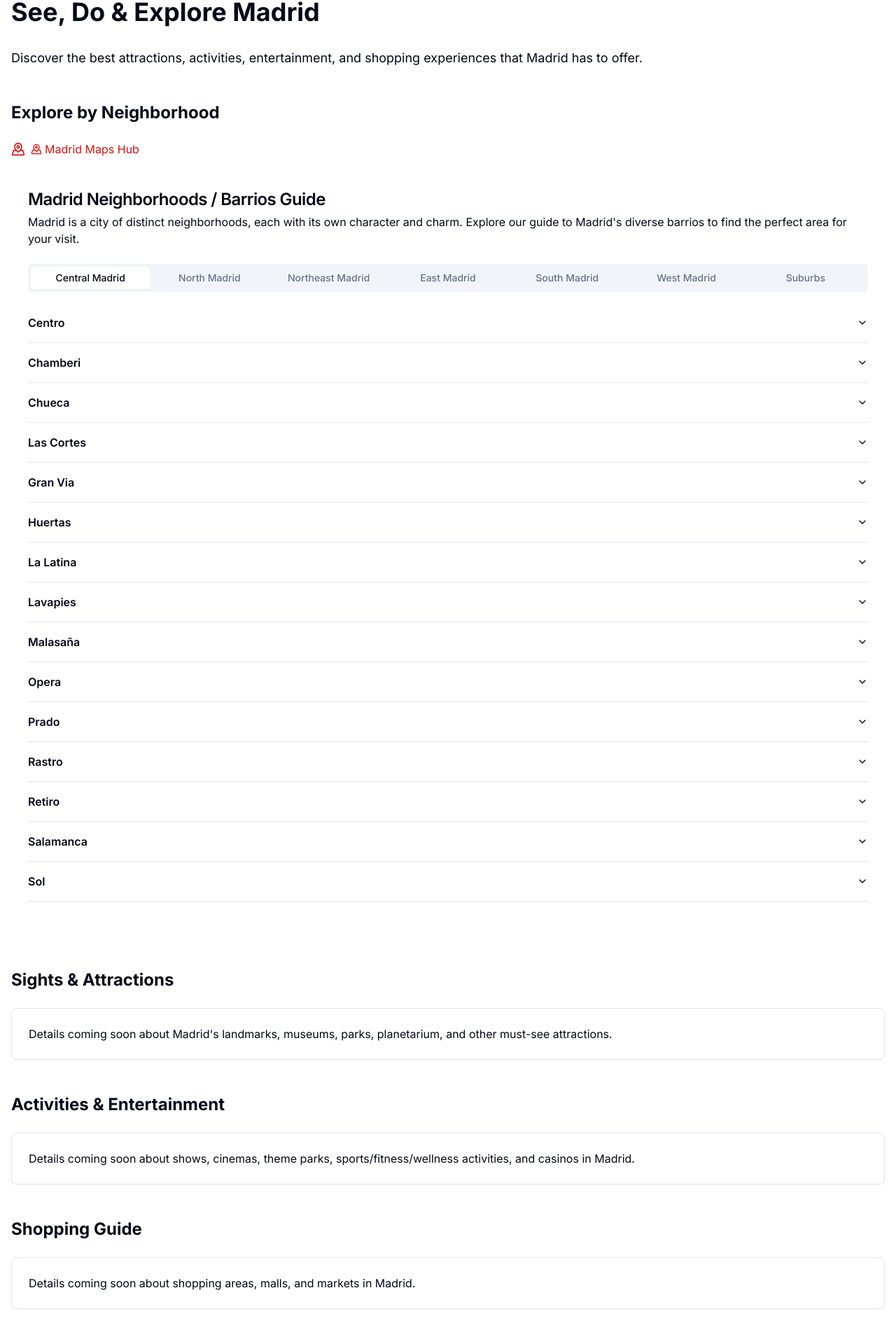
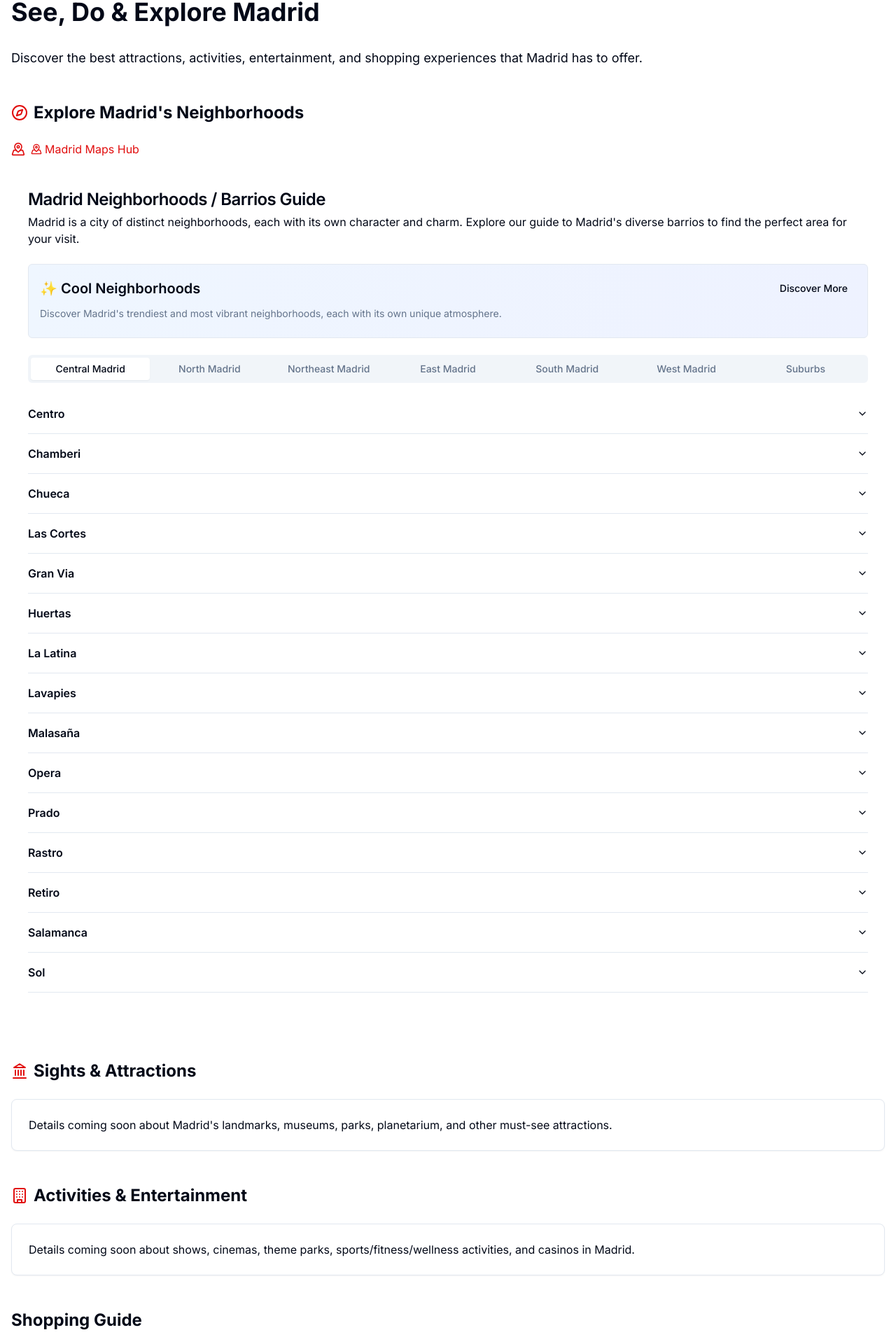
Before and after one commit to roccosalata/madridinsider, a React (Vite) app: page /things-to-do in a window 1280 px wide. Shown: the part 675-2595 px from the top of the page at 70% size. Built offline with nearby package versions, Linux system fonts and the light colour scheme.

Commit message:
Add cool neighborhoods to ThingsToDo
Add new neighborhood descriptions to the Neighborhood Guide component on the ThingsToDo page.

```diff
--- a/src/components/attractions/NeighborhoodGuide.tsx
+++ b/src/components/attractions/NeighborhoodGuide.tsx
@@ -1,9 +1,9 @@
-
 import React, { useState } from 'react';
 import { Card, CardContent, CardHeader, CardTitle } from '@/components/ui/card';
 import { Button } from '@/components/ui/button';
 import { Tabs, TabsList, TabsTrigger, TabsContent } from '@/components/ui/tabs';
 import { Accordion, AccordionContent, AccordionItem, AccordionTrigger } from '@/components/ui/accordion';
+import { Collapsible, CollapsibleContent, CollapsibleTrigger } from '@/components/ui/collapsible';
 
 type Neighborhood = {
   id: string;
@@ -208,6 +208,39 @@ const neighborhoods: Neighborhood[] = [
   },
 ];
 
+const coolNeighborhoods = [
+  {
+    id: "castellana",
+    name: "The Castellana",
+    description: "This street forms the backbone of the city. In the summer it is dotted with terrazas and chiringuitos. All year round it takes you north to a haven of smart, popular clubs and bars around Santiago Bernabeu stadium and Avenida de Brasil.",
+  },
+  {
+    id: "chueca-cool",
+    name: "Chueca",
+    description: "Once a drug and crime haven, this is now Madrid's slickest neighborhood, and the heart of gay Madrid. It gets packed with hunky men in tight shorts during June's Gay Pride festival. With swanky bars and cafes, this barrio is a sophisticated departure from other Madrid nightlife.",
+  },
+  {
+    id: "huertas-cool",
+    name: "Huertas",
+    description: "This area heading down towards Paseo del Prado from Plaza Santa Ana is chock-full of theaters, restaurants and bars. On the weekends, the streets overflow with tourists and Madrileños alike.",
+  },
+  {
+    id: "la-latina-cool",
+    name: "La Latina",
+    description: "Home of some of Madrid's best summertime terrazas, caña-slinging bars and slick restaurants, La Latina is in the crossroads of traditional and contemporary Madrid. Many a Sunday has slipped (and been sipped) away in the post-Rastro gatherings in Plaza de la Cebada and San Andres.",
+  },
+  {
+    id: "lavapies-cool",
+    name: "Lavapies",
+    description: "Home to many of Madrid's alternative theaters and some of its best bars, Lavapies is a diverse, funky neighborhood that's equally good by day or by night. In the summer, terrazas buzz and the streets are teeming. One thing about Lavapies: try not to look like a tourist. Pick-pocketing and mugging are very common here.",
+  },
+  {
+    id: "malasana-cool",
+    name: "Malasaña",
+    description: "This less-touristy part of Madrid is home to many of the bars of the movida, the post-Franco fiesta frenzy that launched some of Spain's most famous musicians and artists. A few alternative theaters serve up mostly comedy and some bars here feature live music.",
+  }
+];
+
 const neighborhoodGroups = [
   { id: "central", name: "Central Madrid" },
   { id: "north", name: "North Madrid" },
@@ -220,6 +253,7 @@ const neighborhoodGroups = [
 
 const NeighborhoodGuide = () => {
   const [activeGroup, setActiveGroup] = useState("central");
+  const [coolSectionOpen, setCoolSectionOpen] = useState(false);
 
   return (
     <Card className="border-0 shadow-none">
@@ -231,6 +265,39 @@ const NeighborhoodGuide = () => {
           Madrid is a city of distinct neighborhoods, each with its own character and charm.
           Explore our guide to Madrid's diverse barrios to find the perfect area for your visit.
         </p>
+
+        {/* Cool Neighborhoods Collapsible */}
+        <Collapsible
+          open={coolSectionOpen}
+          onOpenChange={setCoolSectionOpen}
+          className="mb-6 border rounded-md p-4 bg-gradient-to-r from-blue-50 to-indigo-50"
+        >
+          <div className="flex items-center justify-between mb-2">
+            <h3 className="text-xl font-semibold">✨ Cool Neighborhoods</h3>
+            <CollapsibleTrigger asChild>
+              <Button variant="ghost" size="sm">
+                {coolSectionOpen ? "Show Less" : "Discover More"}
+              </Button>
+            </CollapsibleTrigger>
+          </div>
+          <p className="text-sm text-muted-foreground mb-2">
+            Discover Madrid's trendiest and most vibrant neighborhoods, each with its own unique atmosphere.
+          </p>
+          <CollapsibleContent>
+            <div className="grid grid-cols-1 md:grid-cols-2 gap-4 mt-4">
+              {coolNeighborhoods.map((neighborhood) => (
+                <Card key={neighborhood.id} className="overflow-hidden border shadow-sm">
+                  <CardHeader className="p-4 pb-2 bg-gradient-to-r from-blue-50 to-purple-50">
+                    <CardTitle className="text-lg">{neighborhood.name}</CardTitle>
+                  </CardHeader>
+                  <CardContent className="p-4 pt-3">
+                    <p className="text-sm">{neighborhood.description}</p>
+                  </CardContent>
+                </Card>
+              ))}
+            </div>
+          </CollapsibleContent>
+        </Collapsible>
 
         <Tabs value={activeGroup} onValueChange={setActiveGroup} className="mb-6">
           <TabsList className="grid grid-cols-2 sm:grid-cols-3 md:grid-cols-4 lg:grid-cols-7 w-full mb-4">
--- a/src/pages/ThingsToDo.tsx
+++ b/src/pages/ThingsToDo.tsx
@@ -3,7 +3,7 @@ import Layout from '@/components/Layout';
 import HeroSection from '@/components/HeroSection';
 import { Card, CardContent } from '@/components/ui/card';
 import { Link } from 'react-router-dom';
-import { MapPinned } from 'lucide-react';
+import { MapPinned, Landmark, Building, Compass } from 'lucide-react';
 import MapHubLink from '@/components/transport/MapHubLink';
 import NeighborhoodGuide from '@/components/attractions/NeighborhoodGuide';
 
@@ -20,7 +20,10 @@ const ThingsToDo = () => {
         <p className="text-lg mb-12">Discover the best attractions, activities, entertainment, and shopping experiences that Madrid has to offer.</p>
 
         <section className="mb-12">
-          <h2 className="text-2xl font-bold mb-6">Explore by Neighborhood</h2>
+          <div className="flex items-center gap-2 mb-6">
+            <Compass className="h-6 w-6 text-madrid-red" />
+            <h2 className="text-2xl font-bold">Explore Madrid's Neighborhoods</h2>
+          </div>
           <div className="flex items-center gap-2 mb-6">
             <MapPinned className="h-5 w-5 text-madrid-red" />
             <MapHubLink variant="compact" />
@@ -29,7 +32,10 @@ const ThingsToDo = () => {
         </section>
 
         <section className="mb-12">
-          <h2 className="text-2xl font-bold mb-6">Sights & Attractions</h2>
+          <div className="flex items-center gap-2 mb-6">
+            <Landmark className="h-6 w-6 text-madrid-red" />
+            <h2 className="text-2xl font-bold">Sights & Attractions</h2>
+          </div>
           <Card>
             <CardContent className="pt-6">
               <p>Details coming soon about Madrid's landmarks, museums, parks, planetarium, and other must-see attractions.</p>
@@ -38,7 +44,10 @@ const ThingsToDo = () => {
         </section>
 
         <section className="mb-12">
-          <h2 className="text-2xl font-bold mb-6">Activities & Entertainment</h2>
+          <div className="flex items-center gap-2 mb-6">
+            <Building className="h-6 w-6 text-madrid-red" />
+            <h2 className="text-2xl font-bold">Activities & Entertainment</h2>
+          </div>
           <Card>
             <CardContent className="pt-6">
               <p>Details coming soon about shows, cinemas, theme parks, sports/fitness/wellness activities, and casinos in Madrid.</p>
```
